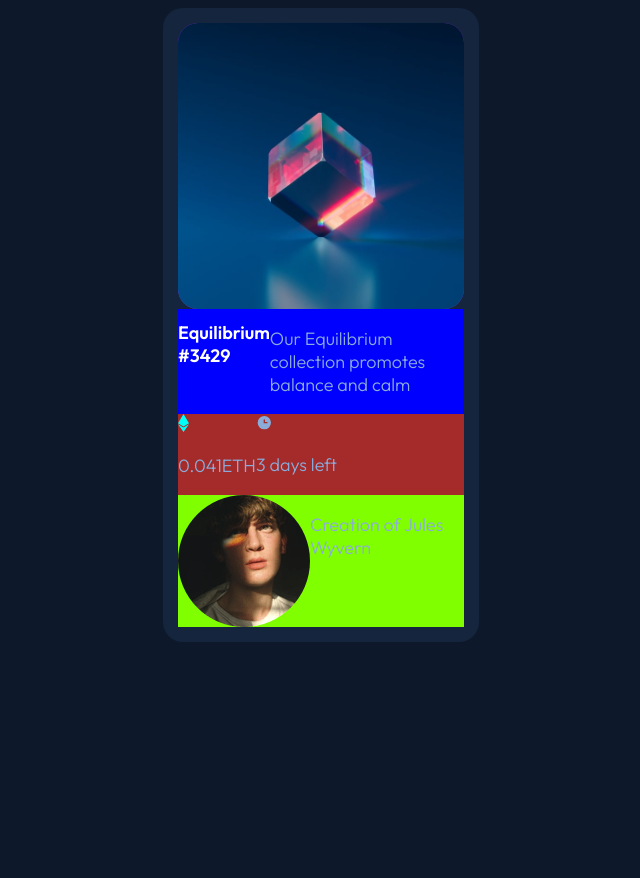
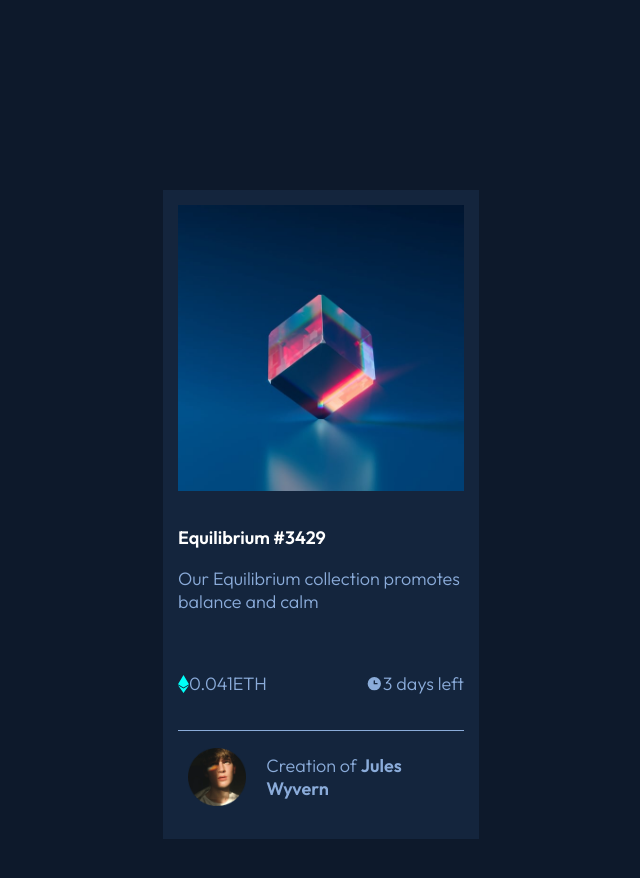
Before and after one commit to Gabriela-hub-89/nft-preview-card, a plain HTML site: page index.html in a window 1280 px wide. Shown: the whole page, without its empty margins (319-959 px from the left). Before the commit the page ends 800 px from the top, so only its background shows below. Drawn offline with Linux system fonts and the light colour scheme.

Commit message:
avance css

```diff
--- a/css/styles.css
+++ b/css/styles.css
@@ -11,7 +11,7 @@ body{
 }
 img{
     max-width: 100%;
-    border-radius: 20px;
+    max-height: auto;
 }
 h1{
     color: hsl(0, 0%, 100%);
@@ -23,40 +23,69 @@ p{
     font-weight: 300;
     font-size: 18px;
 }
-.container{
-
+/* .main-grid{
+    display: grid;
+    grid-template-rows: 15% 70% 15%;
+} */
+main{
+    width: 100%;
+    min-height: 100%;
+    margin-top: 15%;
+    margin-bottom: 15%;
 }
 .card{
-    display: flex;
-    flex-direction: column;
     max-width: 25%;
-    max-height: 75%;
+    height: 70%;
     margin: auto;
     padding: 15px;
-    border-radius: 20px;
     background-color: hsl(216, 50%, 16%);
 }
+
+.grid-columns{
+    display: grid;
+    grid-template-rows: 50% 20% 15% 15%;
+}
 .image-card{
-    display: flex;
     border-radius: 20px;
-    flex-basis: calc(50%);
-    background-color: blueviolet;
-
 }
 .text-card{
-    display: flex;
-    flex-basis: calc(25%);
-    background-color: blue;
+    background-color: hsl(216, 50%, 16%);
 }
 .date-price{
     display: flex;
-    flex-basis: calc(10%);
-    background-color: brown;
+    flex-direction: row;
+    justify-content: space-between;
+    align-items: center;
+    background-color: hsl(216, 50%, 16%);
+    border-bottom: 1px solid hsl(215, 51%, 70%);
 }
+.eth, .clock{
+    display: flex;
+    align-items: center;
+}
+.eth img, .clock img{
+    height: 50%;
+}
+
+
 .author{
+    padding: 10px;
     display: flex;
-    flex-basis: calc(10%);
-    background-color: chartreuse;
+    flex-direction: row;
+    justify-content: left;
+    background-color: hsl(216, 50%, 16%);
+    align-items: center;
+}
+.name{
+    margin-left: 20px;
+    font-size: 18px;
+    font-weight: 300;
+}
+.name span{
+    font-weight: 600;
+}
+.pic-author{
+    max-height: 80%;
 }
 /* @import url('https://fonts.googleapis.com/css2?family=Open+Sans&family=Outfit:wght@300;400;600&display=swap');
 body{
```
